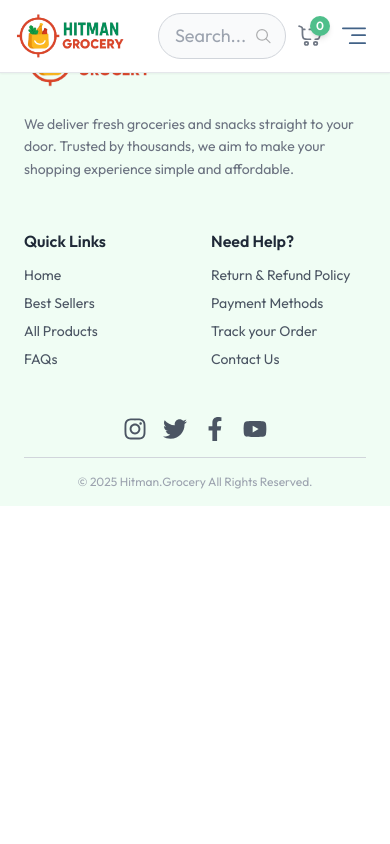
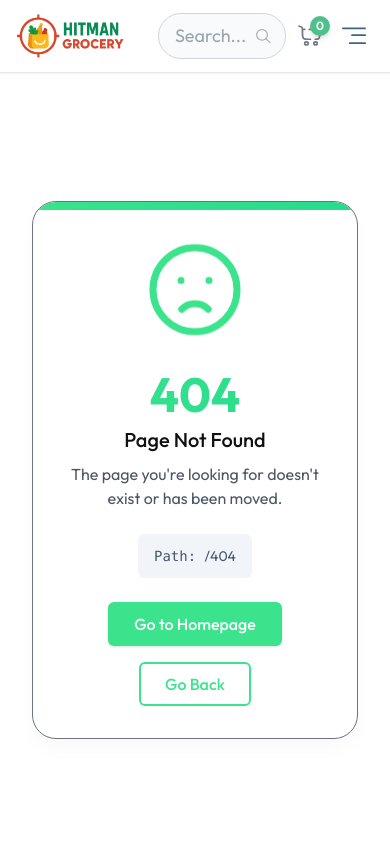
Before and after one commit to meetmodi45/hitman.grocery, a React (Vite) app in the folder client/: page /404 in a window 390 px wide. Shown: the top 844 px of the page. Built offline with nearby package versions, Linux system fonts and the light colour scheme; no server answers.

Commit message:
added 404 page not found

```diff
--- a/client/src/App.jsx
+++ b/client/src/App.jsx
@@ -18,7 +18,7 @@ import ProtectedSellerRoute from "./pages/ProtectedSellerRoute";
 import MyOrders from "./pages/MyOrders";
 import UserChat from "./components/UserChat";
 import PaymentMethods from "./pages/PaymentMethods";
-
+import NotFound from "./pages/NotFound";
 const App = () => {
   const { showUserLogin, showAddressModal, user, isSeller } = useAppContext();
   const isSellerPath = useLocation().pathname.includes("seller");
@@ -53,6 +53,7 @@ const App = () => {
             }
           />
           <Route path="/myorders" element={<MyOrders />} />
+          <Route path="*" element={<NotFound />} />
         </Routes>
         {user && <UserChat />}
         <Toaster
--- /dev/null
+++ b/client/src/pages/NotFound.jsx
@@ -0,0 +1,100 @@
+import React, { useEffect } from "react";
+
+const NotFound = () => {
+  useEffect(() => {
+    const el = document.getElementById("path-display");
+    if (el) {
+      el.textContent = window.location.pathname;
+    }
+  }, []);
+
+  return (
+    <>
+      <style>
+        {`
+          @keyframes float {
+            0%, 100% {
+              transform: translateY(0);
+            }
+            50% {
+              transform: translateY(-10px);
+            }
+          }
+          @keyframes fadeIn {
+            from {
+              opacity: 0;
+              transform: translateY(20px);
+            }
+            to {
+              opacity: 1;
+              transform: translateY(0);
+            }
+          }
+        `}
+      </style>
+
+      <div className="mt-12 min-h-screen flex items-center justify-center  text-[#111] px-4">
+        <div
+          className="text-center border border-gray-500 max-w-lg w-full p-8 sm:p-10 bg-white rounded-3xl relative overflow-hidden shadow-[0_10px_25px_-5px_rgba(0,0,0,0.04),0_10px_10px_-5px_rgba(0,0,0,0.01)]"
+          style={{ animation: "fadeIn 0.6s ease-out both" }}
+        >
+          {/* Top Gradient Bar */}
+          <div className="absolute top-0 left-0 w-full h-2 bg-gradient-to-r from-[#3ae38c] to-[#26db8d] rounded-t-3xl" />
+
+          {/* Icon */}
+          <div
+            className="mb-6"
+            style={{ animation: "float 6s ease-in-out infinite" }}
+          >
+            <svg
+              xmlns="http://www.w3.org/2000/svg"
+              className="w-28 h-28 mx-auto text-[#3ae38c]"
+              fill="none"
+              viewBox="0 0 24 24"
+              stroke="currentColor"
+            >
+              <path
+                strokeLinecap="round"
+                strokeLinejoin="round"
+                strokeWidth="1.5"
+                d="M9.172 16.172a4 4 0 015.656 0M9 10h.01M15 10h.01M21 12a9 9 0 11-18 0 9 9 0 0118 0z"
+              />
+            </svg>
+          </div>
+
+          {/* Title */}
+          <h1 className="text-5xl font-bold bg-gradient-to-r from-[#3ae38c] to-[#26db8d] text-transparent bg-clip-text mb-2">
+            404
+          </h1>
+          <p className="text-xl font-medium mb-2">Page Not Found</p>
+          <p className="text-gray-600 mb-6">
+            The page you're looking for doesn't exist or has been moved.
+          </p>
+
+          {/* Path Info */}
+          <div className="text-sm font-mono bg-slate-100 text-slate-600 px-4 py-3 rounded-md mb-6 break-all inline-block">
+            Path: <span id="path-display">/nonexistent</span>
+          </div>
+
+          {/* Buttons */}
+          <div className="flex flex-wrap gap-4 justify-center">
+            <a
+              href="/"
+              className="px-6 py-2 bg-[#3ae38c] hover:bg-[#44ae7c] text-white font-medium rounded-md transition-all border-2 border-[#3ae38c] shadow hover:-translate-y-1 hover:shadow-md"
+            >
+              Go to Homepage
+            </a>
+            <button
+              onClick={() => window.history.back()}
+              className="px-6 py-2 bg-transparent text-[#3ae38c] border-2 border-[#3ae38c] font-medium rounded-md hover:bg-[#ecfdf5] transition-all"
+            >
+              Go Back
+            </button>
+          </div>
+        </div>
+      </div>
+    </>
+  );
+};
+
+export default NotFound;
```
